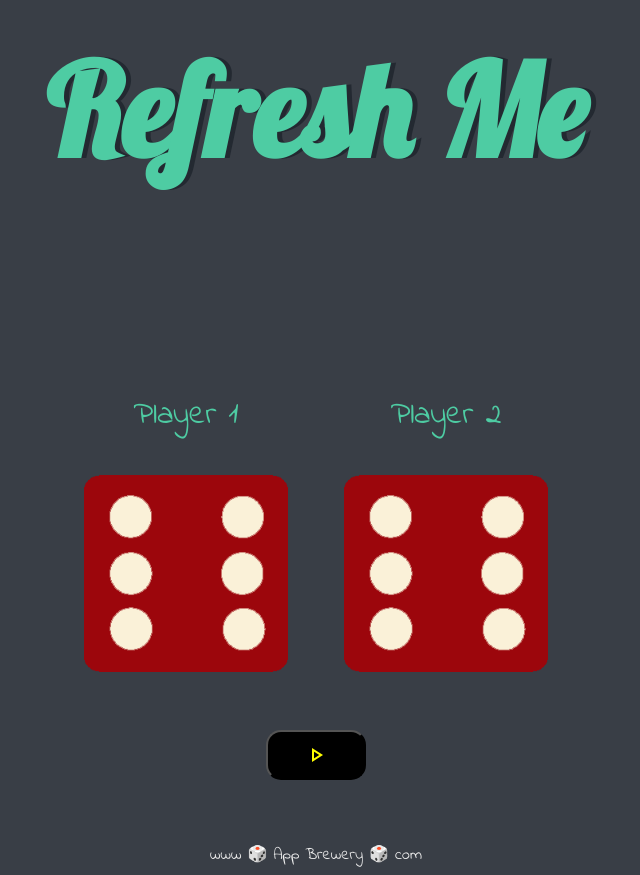
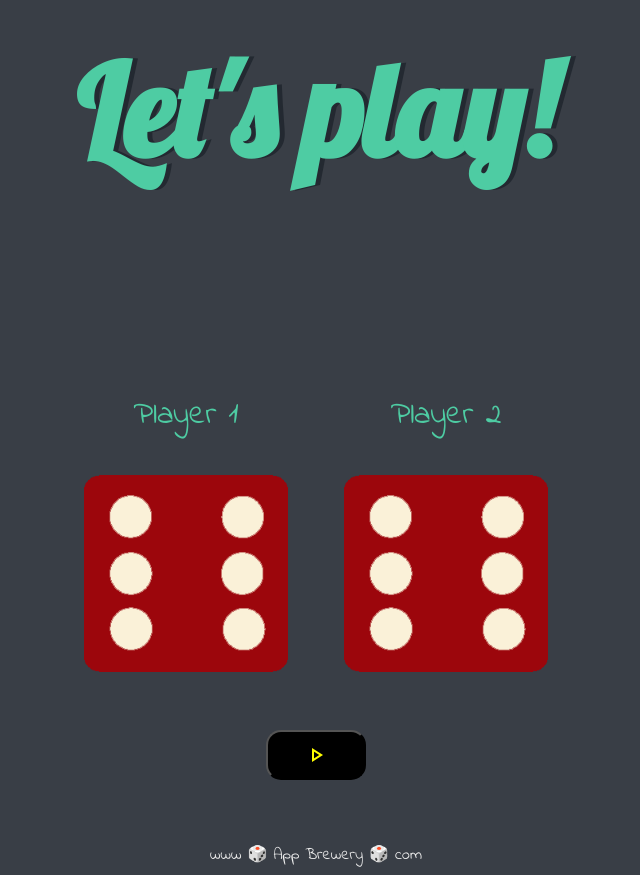
Before and after one commit to aimanakashah/WB_javascript_dice-challenge, a plain HTML site: page index.html in a window 1280 px wide. Shown: the whole page, without its empty margins (324-964 px from the left). Drawn offline with nearby package versions, Linux system fonts and the light colour scheme.

Commit message:
Update index.html

```diff
--- a/index.html
+++ b/index.html
@@ -11,7 +11,7 @@
   <body>
 
     <div class="container">
-      <h1>Refresh Me</h1>
+      <h1>Let's play!</h1>
 
       <div class="dice">
         <p>Player 1</p>
```
